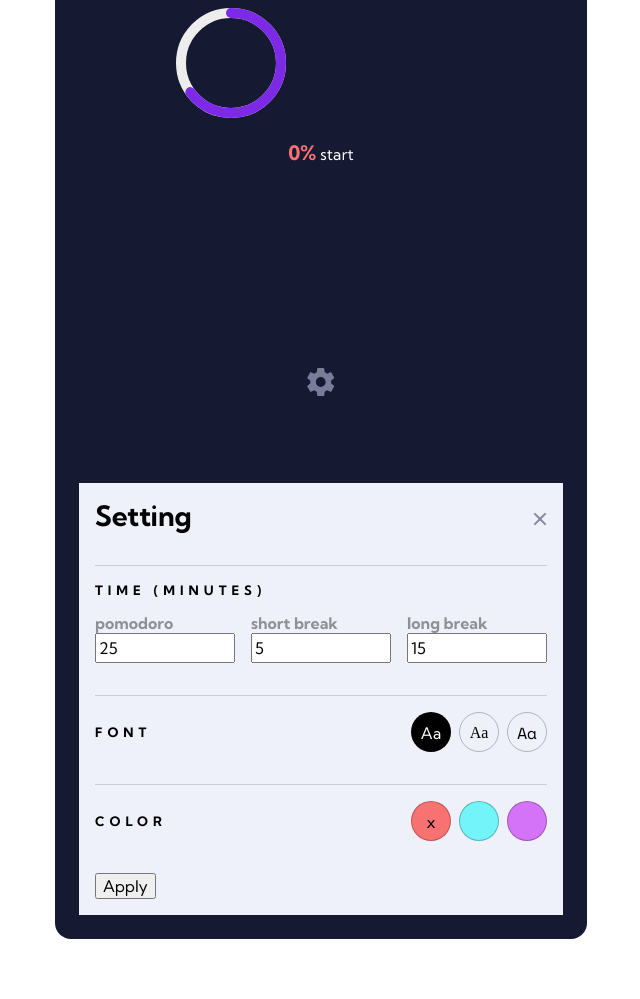
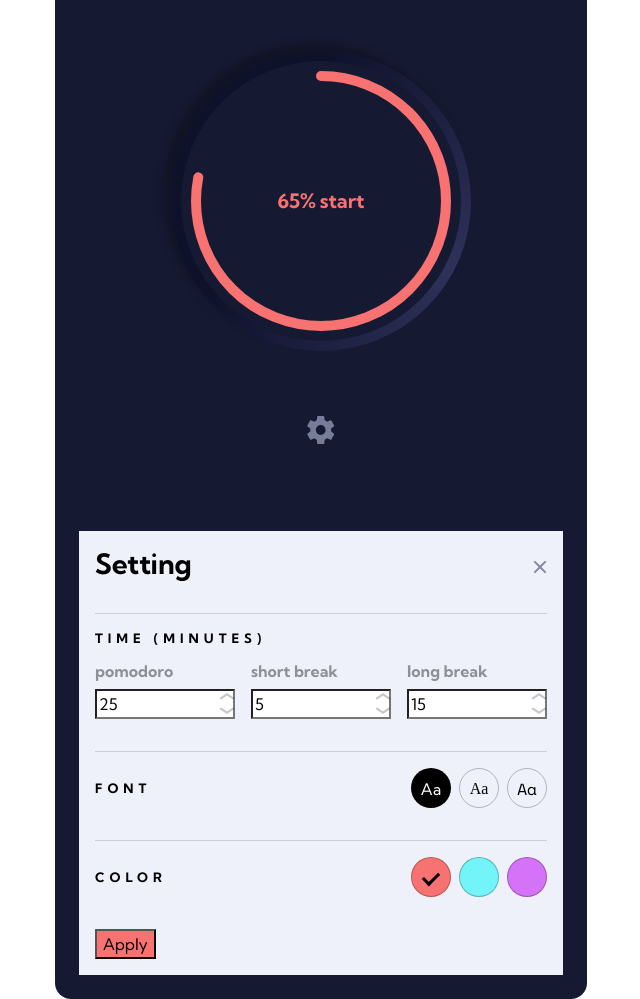
Before and after one commit to toshirokubota/pomodoro-app, a plain HTML site: page index.html in a window 1280 px wide. Shown: the part 139-1138 px from the top of the page, without its empty margins (319-959 px from the left). Before the commit the page ends 1078 px from the top, so only its background shows below. Drawn offline with nearby package versions, Linux system fonts and the light colour scheme.

Commit message:
still working on the timer

```diff
--- a/index.html
+++ b/index.html
@@ -30,17 +30,17 @@
         <div id="progress-container" class="progress-container">
           <!-- Hazy Progress circle -->
           <div class="progress-ring__hazycircle"></div>
-          <svg class="progress-ring" width="120" height="120">
+          <svg class="progress-ring">
             <!-- Background circle -->
-            <circle class="progress-ring__background" stroke="#ededed" stroke-width="10"
-                    stroke-linecap="round" fill="transparent" r="50" cx="60" cy="60"/>
+            <circle class="progress-ring__background" stroke-width="10"
+                    stroke-linecap="round" fill="transparent"/>
             <!-- Progress circle -->
-            <circle class="progress-ring__circle" stroke="#7d2ae8" stroke-width="10"
-                    stroke-linecap="round" fill="transparent" r="50" cx="60" cy="60"/>
+            <circle class="progress-ring__circle" stroke-width="10"
+                    stroke-linecap="round" fill="transparent" r="150" cx="150" cy="150"/>
           </svg>
           <div class="progress-label">
-            <span class="progress-label-text">0%</span>
-            <span id="progress-ctrl" class="progress-ctrl">start</span>
+            <span class="progress-label-perc">0%</span>
+            <span class="progress-label-command">start</span>
           </div>
         </div>
 
@@ -68,15 +68,33 @@
             <div class="setting-card--time">
               <label for="pomodoro">
                 <span class="font-body2">pomodoro</span>
-                <input type="number" id="pomodoro" name="pomodoro" min="1" max="60" step="1" value="25">
+                <div class="custom-number-input flex">
+                  <input type="number" id="pomodoro" name="pomodoro" min="1" max="60" step="1" value="25">
+                  <div class="updown-buttons">
+                    <img src="./assets/icon-arrow-up.svg" alt=""/>
+                    <img src="./assets/icon-arrow-down.svg" alt=""/>
+                  </div>
+                </div>
               </label>
               <label for="shoft-break">
                 <span class="font-body2">short break</span>
-                <input type="number" id="shoft-break" name="shoft-break" min="1" max="30" step="1" value="5">
+                <div  class="custom-number-input flex">
+                  <input type="number" id="shoft-break" name="shoft-break" min="1" max="30" step="1" value="5">
+                  <div class="updown-buttons">
+                    <img src="./assets/icon-arrow-up.svg" alt=""/>
+                    <img src="./assets/icon-arrow-down.svg" alt=""/>
+                  </div>
+                </div>
               </label>
               <label for="long-break">
                 <span class="font-body2">long break</span>
-                <input type="number" id="long-break" name="long-break" min="1" max="30" step="1" value="15">
+                <div  class="custom-number-input flex">
+                  <input type="number" id="long-break" name="long-break" min="1" max="30" step="1" value="15">
+                  <div class="updown-buttons">
+                    <img src="./assets/icon-arrow-up.svg" alt=""/>
+                    <img src="./assets/icon-arrow-down.svg" alt=""/>
+                  </div>
+                </div>
               </label>
             </div>
           </div>
@@ -100,13 +118,13 @@
           <div class="setting-card">
             <h1 class="font-heading4 uppercase">Color</h1>
             <div  class="setting-card--color">
-              <label for="color-choice1" class="circle-button" style="background-color: hsl(var(--color-reddish));"  aria-selected="true">
+              <label for="color-choice1" class="circle-button checkmarked" style="background-color: hsl(var(--color-reddish));"  aria-selected="true">
                 <input type="radio" id="color-choice1" name="color-choice">
               </label>
-              <label for="color-choice2" class="circle-button" style="background-color: hsl(var(--color-cyan));">
+              <label for="color-choice2" class="circle-button checkmarked" style="background-color: hsl(var(--color-cyan));">
                 <input type="radio" id="color-choice2" name="color-choice">
               </label>
-              <label for="color-choice3" class="circle-button" style="background-color: hsl(var(--color-purple));">
+              <label for="color-choice3" class="circle-button checkmarked" style="background-color: hsl(var(--color-purple));">
                 <input type="radio" id="color-choice3" name="color-choice">
               </label>
             </div>
--- a/index.js
+++ b/index.js
@@ -1,52 +1,65 @@
 
-// const progress_bar = document.getElementById('circular-progress');
-// const progress_ctrl = document.getElementById('progress-ctrl');
-// const interval_seconds = 10;
-// let intervalId;
-// let time_left = interval_seconds;
+const progress = document.getElementById('progress-container');
+//const progress_ctrl = document.getElementById('progress-ctrl');
+const circle = progress.querySelector('.progress-ring__circle');
+const circle2 = progress.querySelector('.progress-ring__hazycircle');
+const radius = circle.r.baseVal.value;
+const progressText = progress.querySelector('.progress-label-perc');
+const timerCommand = progress.querySelector('.progress-label-command');
 
-// console.log(progress_bar, progress_ctrl);
-// progress_ctrl.addEventListener('click', ()=> {
-//     if(progress_ctrl.innerText == 'start' || progress_ctrl.innerText == 'restart') {
-//         progress_ctrl.innerText = 'pause'
-//         intervalId = setInterval(()=> {
-//             time_left --;
-//             console.log(time_left);
-//             let perc = time_left * 100 / interval_seconds;
-//             progress_bar.style.background = `conic-gradient(#7d2ae8 0%, ${perc}%, #ededed ${perc}%)`;
-//             if(time_left <= 0) {
-//                 clearInterval(intervalId);
-//                 time_left = interval_seconds;
-//                 progress_ctrl.innerText = 'start'
-//                 console.log('Done!');
-//             } else {
-//                 //console.log(time_left, `conic-gradient(#7d2ae8 0%, ${perc}%, #ededed ${perc}%)`);
-//             }
-//         }, 1000);
-//     } else {
-//         progress_ctrl.innerText = 'restart';
-//         clearInterval(intervalId);
-//     }
-// });
+const circumference = 2 * Math.PI * radius;
+// Initialize
+circle.style.strokeDasharray = `${circumference} ${circumference}`;
+circle.style.strokeDashoffset = circumference;
+
+const interval_seconds = 10;
+
+function setProgress(percent) {
+  const offset = circumference - (percent / 100) * circumference;
+  circle.style.strokeDashoffset = offset;
+  progressText.textContent = `${percent}%`;
+  //console.log('offset: ', offset, circumference, percent);
+
+  let angle = 360 * percent / 100;
+  let aoffset = angle / 2;
+  circle2.style.background = `conic-gradient(from ${aoffset}deg, #2E325A 0deg, #0E112A ${aoffset}deg, #0E112A 180deg, #0E112A ${360-aoffset}deg, #2E325A 360deg)`;
+  //console.log(`conic-gradient(from ${aoffset}deg, #FFF 0deg, #000 90deg, #000 180deg, #000 270deg, #FFF 360deg)`);
+}
+
+let intervalId;
+let time_left = interval_seconds  ;
+//console.log(progress_bar, progress_ctrl);
+progress.addEventListener('click', ()=> {
+
+  if(timerCommand.innerText == 'start' || timerCommand.innerText == 'restart') {
+    timerCommand.innerText = 'pause'
+    intervalId = setInterval(()=> {
+      //progress_bar.style.background = `conic-gradient(#7d2ae8 0%, ${perc}%, #ededed ${perc}%)`;
+      console.log(time_left);
+      let perc = time_left * 100 / interval_seconds;
+      setProgress(perc);
+      if(time_left <= 0) {
+          clearInterval(intervalId);
+          time_left = interval_seconds;
+          timerCommand.innerText = 'start'
+          console.log('Done!');
+      } else {
+          //console.log(time_left, `conic-gradient(#7d2ae8 0%, ${perc}%, #ededed ${perc}%)`);
+          time_left --;
+      }
+    }, 3000);
+    console.log('start: interval id = ', intervalId);
+  } else {
+    timerCommand.innerText = 'restart';
+    clearInterval(intervalId);
+    console.log('pause: interval id = ', intervalId);
+  }
+});
 
 /* Theme changes */
 const root = document.documentElement;
 root.style.setProperty('--my-variable', 'new-value');
 
-const circle = document.querySelector('.progress-ring__circle');
-const radius = circle.r.baseVal.value;
-const circumference = 2 * Math.PI * radius;
-const progressText = document.querySelector('.progress-text');
-
-// Initialize
-circle.style.strokeDasharray = `${circumference} ${circumference}`;
-circle.style.strokeDashoffset = circumference;
-
-function setProgress(percent) {
-  const offset = circumference - (percent / 100) * circumference;
-  circle.style.strokeDashoffset = offset;
-  progressText.textContent = `${percent}%`;
-}
 
 // Example: Set to 65%
 setProgress(65);
--- a/style.scss
+++ b/style.scss
@@ -158,6 +158,13 @@ a {
     text-align: center;
 }
 
+.flex {
+    display: flex;
+}
+.flex-column {
+    flex-direction: column;
+}
+
 /* set up the body */
 body {
     font-family: var(--ff-normal);
@@ -204,27 +211,31 @@ main > * + * {
         color: hsl(var(--color-black));
     }
 }
-.nav-tab > * {
+// .nav-tab > * {
+// }
+
+/* Components */
+.updown-buttons {
+    display: flex;
+    flex-direction: column;
+    justify-content: space-around;
+    position: relative;
+    left: -1rem;
+    width: 1rem;
 }
-/* Components */
-// .circular-progress {
-//     position: relative;
-//     height: 150px;
-//     width: 150px;
+
+.custom-number-input {
+    margin-right: -1rem;
+}
+
+// .circular-progress::before {
+//     content: "";
+//     position:absolute;
+//     height: 120px;
+//     width: 120px;
 //     border-radius: 50%;
-//     background: conic-gradient(#7d2ae8 0%, 100%, #ededed 100%);
-//     display: flex;
-//     align-items: center;
-//     justify-content: center;
+//     background-color: #fff;
 // }
-// // .circular-progress::before {
-// //     content: "";
-// //     position:absolute;
-// //     height: 120px;
-// //     width: 120px;
-// //     border-radius: 50%;
-// //     background-color: #fff;
-// // }
 // .progress-ctrl {
 //     position:absolute;
 //     height: 120px;
@@ -239,12 +250,52 @@ main > * + * {
     position: relative;
     width: 300px;
     height: 300px;
+    margin-top: 3rem;
     // box-shadow: -20px -20px 30px 20px hsl(var(--color-light-gray));
 }
+.progress-ring__hazycircle {
+    position: absolute;
+    top: 0;
+    left: 0;
+    height: 300px;
+    width: 300px;
+    border-radius: 50%;
+    //background: conic-gradient(from 45deg, blue, red);
+    display: flex;
+    align-items: center;
+    justify-content: center;
+    z-index: 1;
+    box-shadow: -8px -8px 8px 0 hsl(var(--color-black)/0.25);
+}
+.progress-ring__hazycircle::before {
+    content: "";
+    position:absolute;
+    height: 280px;
+    width: 280px;
+    border-radius: 50%;
+    background-color: hsl(var(--color-faded-blue));
+}
 
+.progress-ring {
+    position: relative;
+    width: 300px;
+    height: 300px;
+    z-index: 2;
+}
+.progress-ring__background {
+    stroke: transparent;
+    r: 125px;
+    cx: 150px;
+    cy: 150px;
+}
 .progress-ring__circle {
+    r: 125px;
+    cx: 150px;
+    cy: 150px;
+
     transform: rotate(-90deg);
     transform-origin: 50% 50%;
+    stroke: hsl(var(--color-timer));
     //transition: stroke-dashoffset 0.5s ease-out;
 }
 
@@ -253,8 +304,14 @@ main > * + * {
     top: 50%;
     left: 50%;
     transform: translate(-50%, -50%);
+    z-index: 3;
 }
-.progress-label-text {
+.progress-label-perc {
+    font-size: 20px;
+    font-weight: bold;
+    color: hsl(var(--color-timer));
+}
+.progress-label-command {
     font-size: 20px;
     font-weight: bold;
     color: hsl(var(--color-timer));
@@ -311,6 +368,10 @@ input[type="radio"]{
 
 form {
     width: 100%;
+
+    input[type="submit"] {
+        background-color: hsl(var(--color-timer));
+    }
 }
 .setting-card {
     display: flex;
@@ -333,7 +394,7 @@ form {
 .setting-card--time {
     display: flex;
     flex-direction: row;
-    justify-content: space-evenly;
+    justify-content: space-between;
     align-items: center;
     gap: 1rem;
     width: 100%;
@@ -341,13 +402,48 @@ form {
     label {
         display: flex;
         flex-direction: column;
-        & > span {
+        & span {
             color: hsl(var(--color-black) / 0.4);
+            margin-bottom: 0.5rem;
         }
-        & > input {
+        & input {
             width: 8.75rem;
         }
     }
+    // input[type=number]::-webkit-inner-spin-button,
+    // input[type=number]::-webkit-outer-spin-button
+    // {
+    //   -webkit-appearance: none;
+    //   margin: 0;
+    // }
+
+    // input[type=number]
+    // {
+    //   -moz-appearance: textfield;
+    // }
+}
+
+
+.custom-number-input {
+    input {
+        -webkit-appearance: none;
+        margin: 0;
+        -moz-appearance: textfield;
+    }
+    // position: relative;
+    // &::after {
+    //     content: "";
+    //     position:absolute;
+    //     top: 0;
+    //     right: 0;
+    //     width: 100%;
+    //     //height: 7px;
+    //     display: inline-block;
+    //     background-image: url('./assets/icon-arrow-up.svg'), url('./assets/icon-arrow-down.svg');
+    //     background-position: right top, right bottom;
+    //     background-repeat: no-repeat;
+    // }
+    //background-image: url('./assets/icon-arrow-up.svg');
 }
 
 .setting-card--font, .setting-card--color {
@@ -364,8 +460,26 @@ form {
     }
 }
 
-.setting-card--color {
-    label[aria-selected="true"]::after {
-        content: "x";
+/* Create the checkmark/indicator (hidden when not checked) */
+// .setting-card--color {
+    .checkmarked {
+        position: relative;
+        &::after {
+            content: "";
+            position: absolute;
+            display: none;
+            left: calc(50% - 5px);
+            top: calc(50% - 8px);
+            width: 10px;
+            height: 16px;
+            border: solid hsl(var(--color-black) / 1);
+            border-width: 0 3px 3px 0;
+            -webkit-transform: rotate(45deg);
+            -ms-transform: rotate(45deg);
+            transform: rotate(45deg);
+        }
+        &[aria-selected="true"]::after {
+            display: block;
+        }
     }
-}
+// }
```
Also changed, not shown: style.css, 1 other file.
